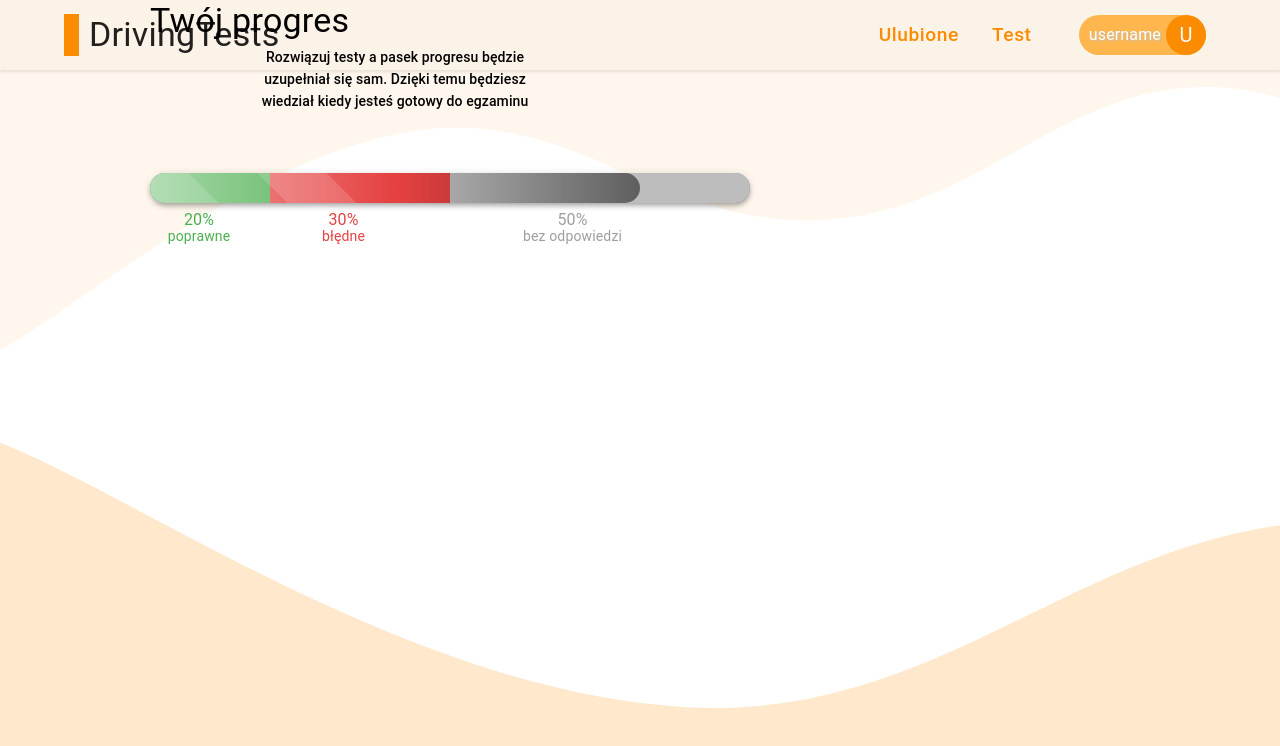
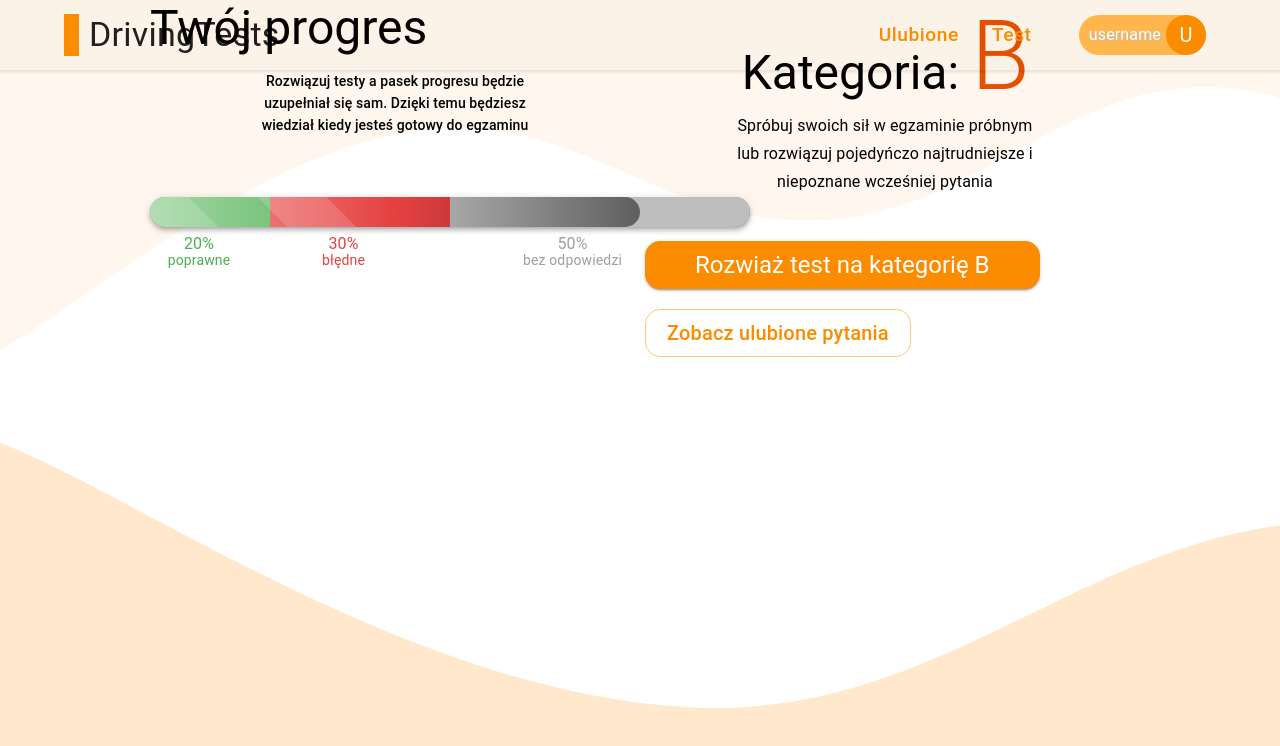
Before and after one commit to RafalM3211/testy-kierowcy, a React (Create React App) app: page / in a window 1280 px wide. Shown: the top 746 px of the page. Built offline with nearby package versions, Linux system fonts and the light colour scheme.

Commit message:
home page visuals done

```diff
--- /dev/null
+++ b/src/components/atoms/SectionSubtitle/SectionSubtitle.tsx
@@ -0,0 +1,17 @@
+import { Typography } from "@mui/material";
+import type { TypographyProps } from "@mui/material";
+import { ReactNode } from "react";
+
+export default function SectionSubtitle(props: TypographyProps) {
+  const { children, ...typographyProps } = props;
+
+  return (
+    <Typography
+      sx={{ textAlign: "center", px: "18%", mb: "5px" }}
+      variant="subtitle2"
+      {...typographyProps}
+    >
+      {children}
+    </Typography>
+  );
+}
--- a/src/components/views/Home.tsx
+++ b/src/components/views/Home.tsx
@@ -1,8 +1,10 @@
-import { Box, Typography } from "@mui/material";
+import { Box, Button, Stack, Typography } from "@mui/material";
 import Grid from "@mui/material/Unstable_Grid2";
 import bgImage from "../../images/backgrounds/wave.svg";
 import { flexCenter } from "../../utility/styling";
 import Progress from "../patterns/Progress/Progress";
+import ButtonLink from "../atoms/ButtonLink/ButtonLink";
+import SectionSubtitle from "../atoms/SectionSubtitle/SectionSubtitle";
 
 export default function Home() {
   return (
@@ -29,17 +31,58 @@ export default function Home() {
           }}
           xs={6}
         >
-          <Typography variant="h4">Twój progres</Typography>
-          <Typography
-            sx={{ textAlign: "center", px: "18%", mt: "5px" }}
-            variant="subtitle2"
-          >
+          <Typography variant="h3" component={"h2"} sx={{ mb: "15px" }}>
+            Twój progres
+          </Typography>
+          <SectionSubtitle>
             Rozwiązuj testy a pasek progresu będzie uzupełniał się sam. Dzięki
             temu będziesz wiedział kiedy jesteś gotowy do egzaminu
-          </Typography>
+          </SectionSubtitle>
           <Progress />
         </Grid>
-        <Grid xs={6}></Grid>
+        <Grid
+          sx={{ ...flexCenter, flexDirection: "column", mb: "100px" }}
+          xs={6}
+        >
+          <Typography
+            variant="h3"
+            component={"h2"}
+            sx={{ textAlign: "center" }}
+          >
+            Kategoria:{" "}
+            <Typography
+              variant="h1"
+              component={"span"}
+              sx={{ color: "primary.dark" }}
+            >
+              B
+            </Typography>
+          </Typography>
+          <SectionSubtitle variant="subtitle1">
+            Spróbuj swoich sił w egzaminie próbnym lub rozwiązuj pojedyńczo
+            najtrudniejsze i niepoznane wcześniej pytania
+          </SectionSubtitle>
+          <ButtonLink
+            to="#"
+            sx={{
+              color: "common.white",
+              borderRadius: "15px",
+              px: "50px",
+              mb: "20px",
+              mt: "40px",
+            }}
+            variant="contained"
+          >
+            <Typography variant="h5" component={"p"}>
+              Rozwiaż test na kategorię B
+            </Typography>
+          </ButtonLink>
+          <ButtonLink to="#" sx={{ borderRadius: "15px" }} variant="outlined">
+            <Typography variant="h6" component={"p"}>
+              Zobacz ulubione pytania
+            </Typography>
+          </ButtonLink>
+        </Grid>
       </Grid>
     </Box>
   );
```
